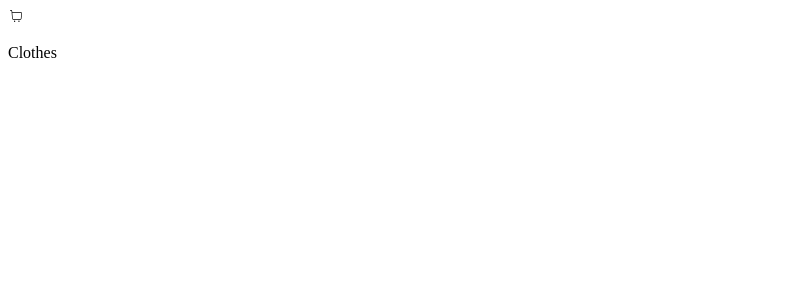
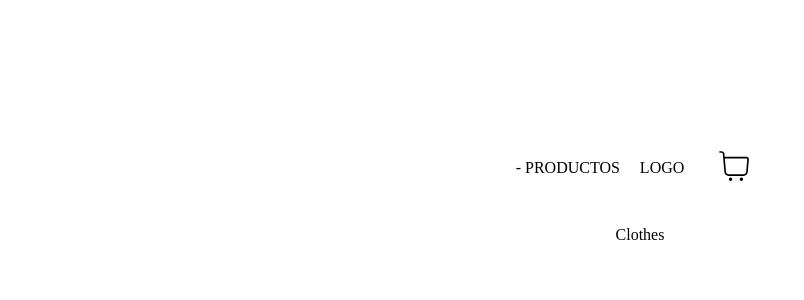
Before and after one commit to EmilianaABaglioni/CreaTuLanding-Baglioni, a React (Vite) app: page / in a window 1280 px wide. Shown: the top 300 px of the page, without its empty margins (0-804 px from the left). Built offline with nearby package versions, Linux system fonts and the light colour scheme.

Commit message:
Se suma componente Dashboard - Organizacion de componentes

```diff
--- a/src/App.jsx
+++ b/src/App.jsx
@@ -1,12 +1,17 @@
 import './App.css'
 import NavBar from './components/NavBar/NavBar'
 import ItemListContainer from './components/ItemListContainer/ItemListContainer'
+import Dashboard from './components/Dashboard/Dashboard'
 
 function App() {
   return (
     <>
-      <NavBar />
-      <ItemListContainer title='Clothes' />
+
+      <Dashboard>
+        <NavBar />
+        <ItemListContainer title='Clothes' />
+      </Dashboard>
+
     </>
   )
 }
--- a/src/components/CartWidget/CartWidget.jsx
+++ b/src/components/CartWidget/CartWidget.jsx
@@ -1,11 +1,15 @@
 import React from 'react'
 import { CiShoppingCart } from 'react-icons/ci'
+import styles from './Styles/CartWidget.module.scss'
 
 const CartWidget = () => {
   return (
-    <div>
-      <CiShoppingCart />
-    </div>
+    <>
+      <div>
+        <CiShoppingCart className={styles.iconcart}/>
+      </div>
+    </>
+
   )
 }
 
--- a/src/components/CartWidget/Styles/CartWidget.module.scss
+++ b/src/components/CartWidget/Styles/CartWidget.module.scss
@@ -0,0 +1,3 @@
+.iconcart {
+    font-size: 40px;
+}
--- /dev/null
+++ b/src/components/Dashboard/Dashboard.jsx
@@ -0,0 +1,14 @@
+import React from 'react'
+import styles from './Styles/Dashboard.module.scss'
+
+const Dashboard = ({ children }) => {
+    return (
+        <>
+            <div className={styles.dashboard}>
+                {children}
+            </div>
+        </>
+    )
+}
+
+export default Dashboard
--- /dev/null
+++ b/src/components/Dashboard/Styles/Dashboard.module.scss
@@ -0,0 +1,4 @@
+.dashboard {
+    margin: 10%;
+    text-align: center;
+}
--- a/src/components/NavBar/NavBar.jsx
+++ b/src/components/NavBar/NavBar.jsx
@@ -5,7 +5,23 @@
 const NavBar = () => {
   return (
     <>
-      <CartWidget />
+
+      <div className={styles.navbar}>
+
+        <div className={styles.categories}>
+          - PRODUCTOS
+        </div>
+
+        <div className={styles.logo}>
+          LOGO
+        </div>
+
+        <div className={styles.cartwidget}>
+          <CartWidget />
+        </div>
+
+      </div>
+
     </>
   )
 }
--- a/src/components/NavBar/Styles/NavBar.module.scss
+++ b/src/components/NavBar/Styles/NavBar.module.scss
@@ -0,0 +1,9 @@
+.navbar {
+    display: flex;
+    justify-content: center;
+    align-items: center;
+
+    div {
+        margin: 10px;
+    }
+}
```
